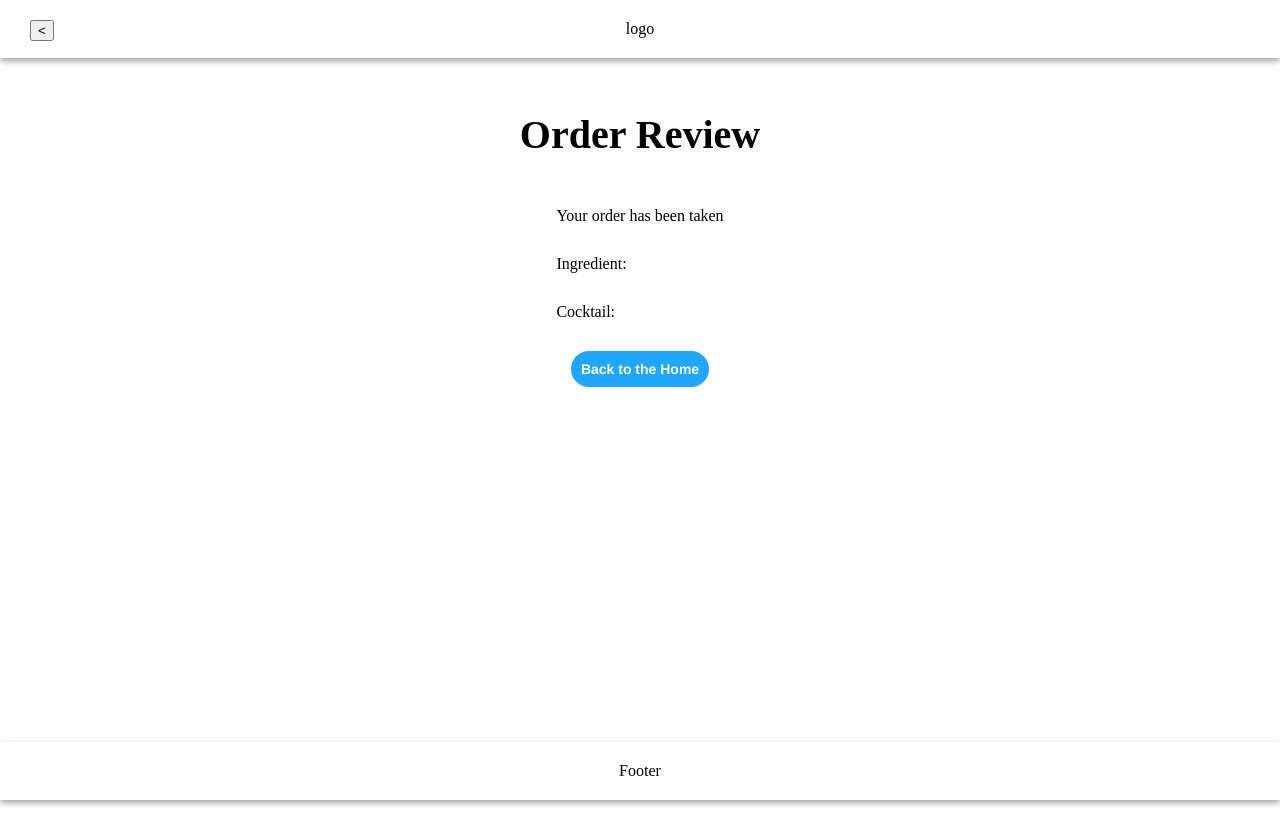
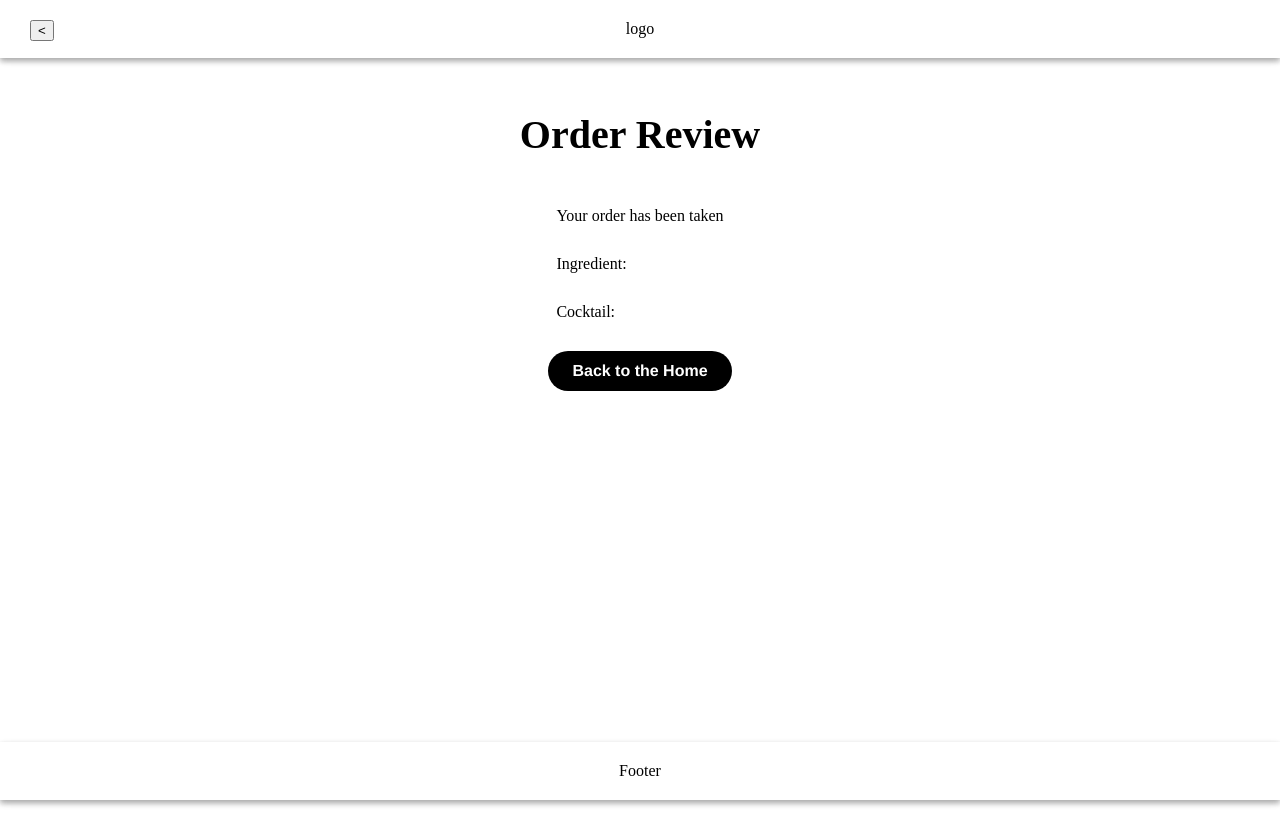
Before and after one commit to ild0tt0re/drinko, a Next.js app: page /order-review in a window 1280 px wide. Built offline with nearby package versions, Linux system fonts and the light colour scheme.

Commit message:
add button order style

```diff
--- a/components/OrderBox.tsx
+++ b/components/OrderBox.tsx
@@ -62,6 +62,7 @@ const OrderBox: React.FC<OrderData> = ({
           margin-right: 10px;
           box-shadow: inset 0px 0px 10px 0px #00000054;
           border-radius: 10px;
+          padding: 5px;
         }
         /* Medium devices (tablets)*/
         @media (min-width: 768px) {
--- a/pages/order-review.tsx
+++ b/pages/order-review.tsx
@@ -15,7 +15,12 @@ const OrderReview = ({ order }) => {
       <section className="order-review-content">
         <h1>Order Review</h1>
         <OrderBox {...order.orderData} />
-        <Button label="Back to the Home" onClick={handleClick} />
+        <Button
+          label="Back to the Home"
+          backgroundColor="#000"
+          size="large"
+          onClick={handleClick}
+        />
       </section>
 
       <style jsx>{`
@@ -24,6 +29,8 @@ const OrderReview = ({ order }) => {
           flex-direction: column;
           justify-content: center;
           align-items: center;
+        }
+        .order-review-content :global(button) {
         }
         /* Medium devices (tablets)*/
         @media (min-width: 768px) {
```
